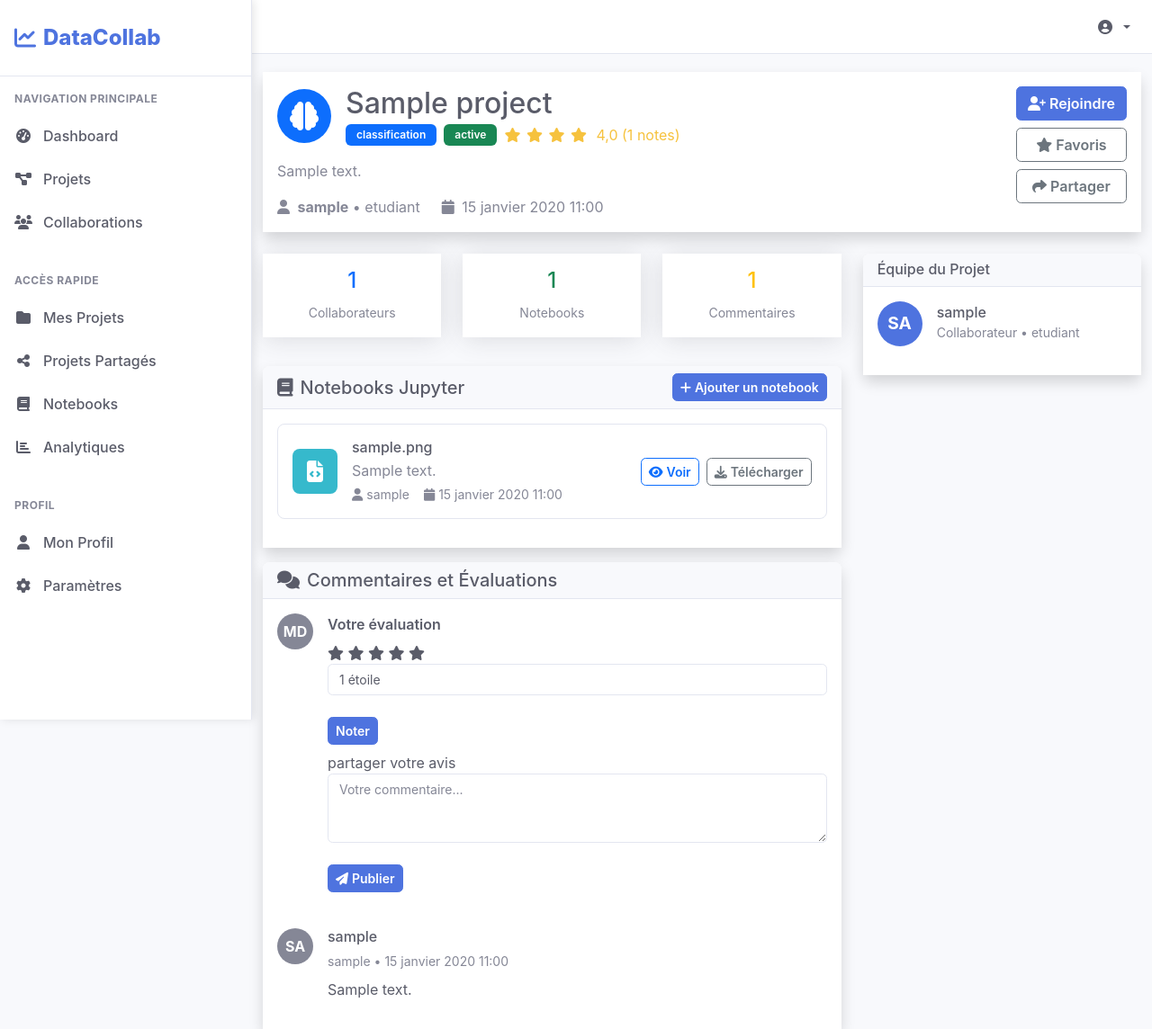
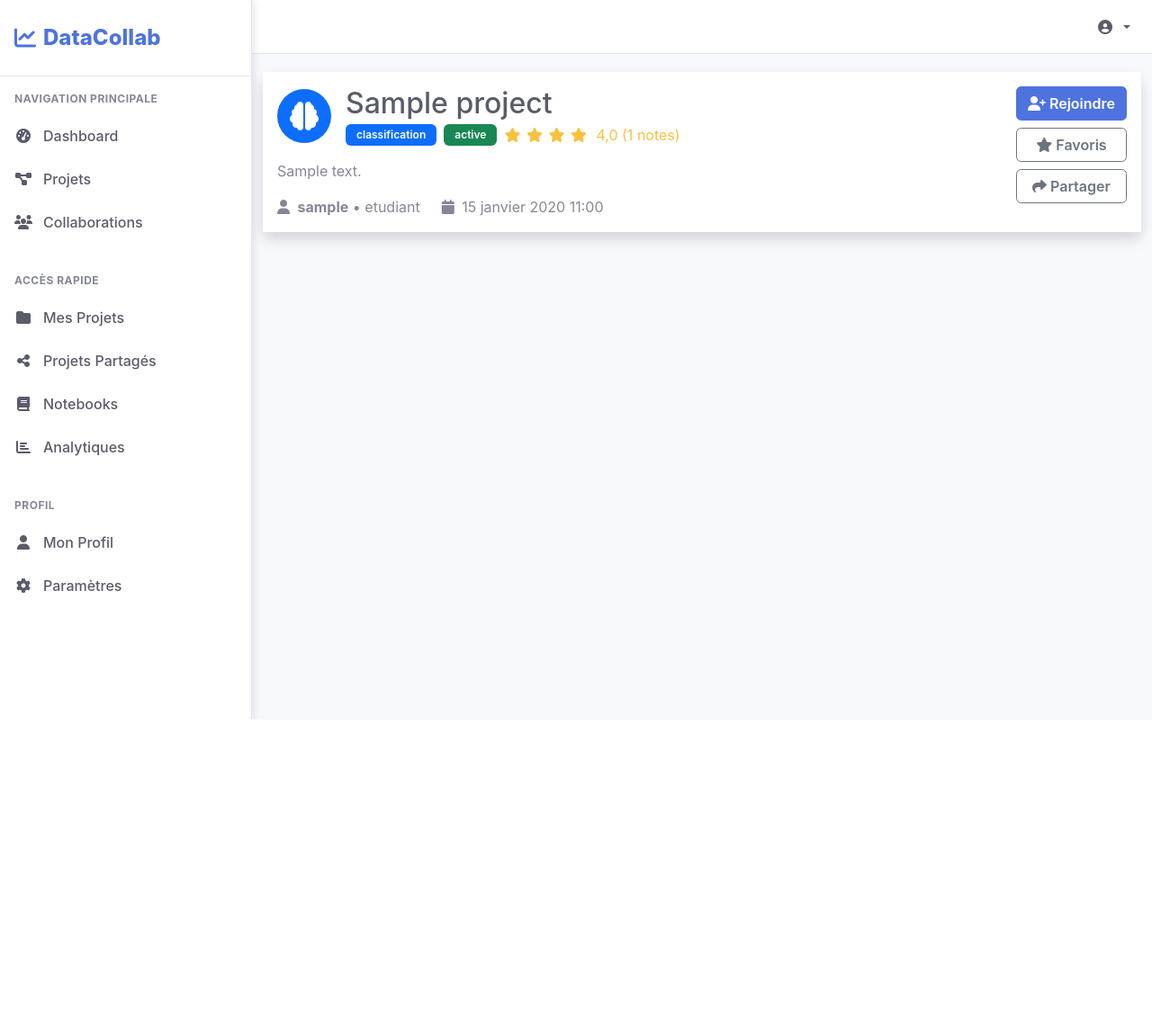
Before and after one commit to ibniyamine/project_management, a Django app: page /projects/1/ in a window 1280 px wide. Shown: the whole page at 90% size. After the commit the page ends 800 px from the top, so only its background shows below. Run offline with Django 5.2, Linux system fonts and the light colour scheme; tables that the repository leaves empty hold one stand-in row (values such as "Sample post").

Commit message:
avec le rendu du notebook

```diff
--- a/projects/templates/projects/project-detail.html
+++ b/projects/templates/projects/project-detail.html
@@ -68,6 +68,7 @@
         </div>
 
         <div class="row">
+            {% if request.user in collaborators or request.user == project.creator %}
             <!-- Main Content -->
             <div class="col-lg-8">
                 <!-- Project Stats -->
@@ -127,21 +128,20 @@
                                         <span class="me-3">
                                             <i class="fas fa-calendar me-1"></i>{{notebook.created_at}}
                                         </span>
-                                        <!-- <span class="me-3">
-                                            <i class="fas fa-download me-1"></i>127 téléchargements
-                                        </span> -->
+
                                     </div>
                                 </div>
                                 <div class="d-flex gap-2">
-                                    <button class="btn btn-outline-primary btn-sm">
+                                    <a class="btn btn-outline-primary btn-sm" href="{% url 'notebook_view' notebook.pk %}">
                                         <i class="fas fa-eye me-1"></i>Voir
-                                    </button>
-                                    <button class="btn btn-outline-secondary btn-sm">
+                                    </a>
+                                    <a class="btn btn-outline-secondary btn-sm" href="{{ notebook.file.url }}" download>
                                         <i class="fas fa-download me-1"></i>Télécharger
-                                    </button>
+                                    </a>
                                 </div>
                             </div>
                         </div>
+
                         {% endfor %}
 
 
@@ -223,6 +223,7 @@
                 </div>
             </div>
 
+
             <!-- Sidebar -->
             <div class="col-lg-4">
                 <!-- Collaborators -->
@@ -249,35 +250,10 @@
 
 
             </div>
+
         </div>
+        {% endif %}
     </div>
-    </div>
-
-    <!-- Join Project Modal -->
-    <div class="modal fade" id="joinProjectModal" tabindex="-1">
-        <div class="modal-dialog">
-            <div class="modal-content">
-                <div class="modal-header">
-                    <h5 class="modal-title">Rejoindre le Projet</h5>
-                    <button type="button" class="btn-close" data-bs-dismiss="modal"></button>
-                </div>
-                <div class="modal-body">
-                    <p>Vous souhaitez rejoindre le projet "Prédiction de Churn Client" ?</p>
-                    <div class="mb-3">
-                        <label class="form-label">Message de motivation</label>
-                        <textarea class="form-control" rows="3" placeholder="Expliquez pourquoi vous souhaitez rejoindre ce projet..."></textarea>
-                    </div>
-                    <div class="mb-3">
-                        <label class="form-label">Vos compétences</label>
-                        <input type="text" class="form-control" placeholder="Python, Machine Learning, Statistiques...">
-                    </div>
-                </div>
-                <div class="modal-footer">
-                    <button type="button" class="btn btn-secondary" data-bs-dismiss="modal">Annuler</button>
-                    <button type="button" class="btn btn-primary">Envoyer la demande</button>
-                </div>
-            </div>
-        </div>
     </div>
 
 
--- a/projects/urls.py
+++ b/projects/urls.py
@@ -27,4 +27,9 @@ urlpatterns = [
 
     # Rating and comments
     path('projects/<int:project_pk>/rate/', views.rate_project, name='rate_project'),
+
+    # voir le notebook
+    path('projects/<int:notebook_pk>/notebook/', views.notebook_html_view, name='notebook_view')
+
+
 ]
--- a/projects/views.py
+++ b/projects/views.py
@@ -9,6 +9,9 @@ from django.utils import timezone
 from .models import User, Project, Notebook, Collaboration, Rating, Comment
 from .forms import ProjectForm, NotebookForm, CollaborationForm, RatingForm, CommentForm, UserRegistrationForm
 import json
+import nbformat
+from nbconvert import HTMLExporter
+from django.http import HttpResponse
 
 
 def home(request):
@@ -97,7 +100,11 @@ def project_detail(request, pk):
     """Project detail view"""
     project = get_object_or_404(Project, pk=pk)
     notebooks = project.notebooks.all()
-    collaborators = project.collaborators.all()
+    # collaborators = project.collaborators.all()
+    collaborators = User.objects.filter(
+    collaboration_requests__project=project,
+    collaboration_requests__status='approved'
+    ).distinct()
     comments = project.comments.all()[:10]
     notes = Rating.objects.filter(project=project)
     total_notes = notes.count()
@@ -139,6 +146,10 @@ def project_detail(request, pk):
     if request.method == 'POST':
         action = request.POST.get("action")
 
+        if request.user == project.creator:
+            messages.error(request, "Vous ne pouvez pas noter votre propre projet.")
+            return redirect('project_detail', pk=project.pk)
+
         if action == "add_comment":
             formCommente = CommentForm(request.POST)
             if formCommente.is_valid():
@@ -176,9 +187,7 @@ def project_detail(request, pk):
     #     messages.error(request, "Vous ne pouvez noter que les projets terminés.")
     #     return redirect('project_detail', pk=project.pk)
 
-    # if request.user == project.creator:
-    #     messages.error(request, "Vous ne pouvez pas noter votre propre projet.")
-    #     return redirect('project_detail', pk=project.pk)
+
 
 
 
@@ -197,7 +206,7 @@ def project_detail(request, pk):
         'formN': formNote,
         'collaboration_status': collaboration_status,
         'user_rating': user_rating,
-        'collaboration': project.collaborators.count(),
+        'collaboration': collaborators.count(),
         'can_collaborate': (
             request.user.is_authenticated and
             request.user != project.creator and
@@ -402,3 +411,21 @@ def register(request):
         form = UserRegistrationForm()
 
     return render(request, 'projects/register.html', {'form': form})
+
+
+
+
+def notebook_html_view(request, notebook_pk):
+    # Récupérer le notebook
+    notebook = get_object_or_404(Notebook, pk=notebook_pk)
+
+    # Charger le fichier .ipynb
+    with open(notebook.file.path, 'r', encoding='utf-8') as f:
+        nb_node = nbformat.read(f, as_version=4)
+
+    # Convertir en HTML
+    html_exporter = HTMLExporter()
+    body, _ = html_exporter.from_notebook_node(nb_node)
+
+    # Retourner le HTML directement
+    return HttpResponse(body)
```
